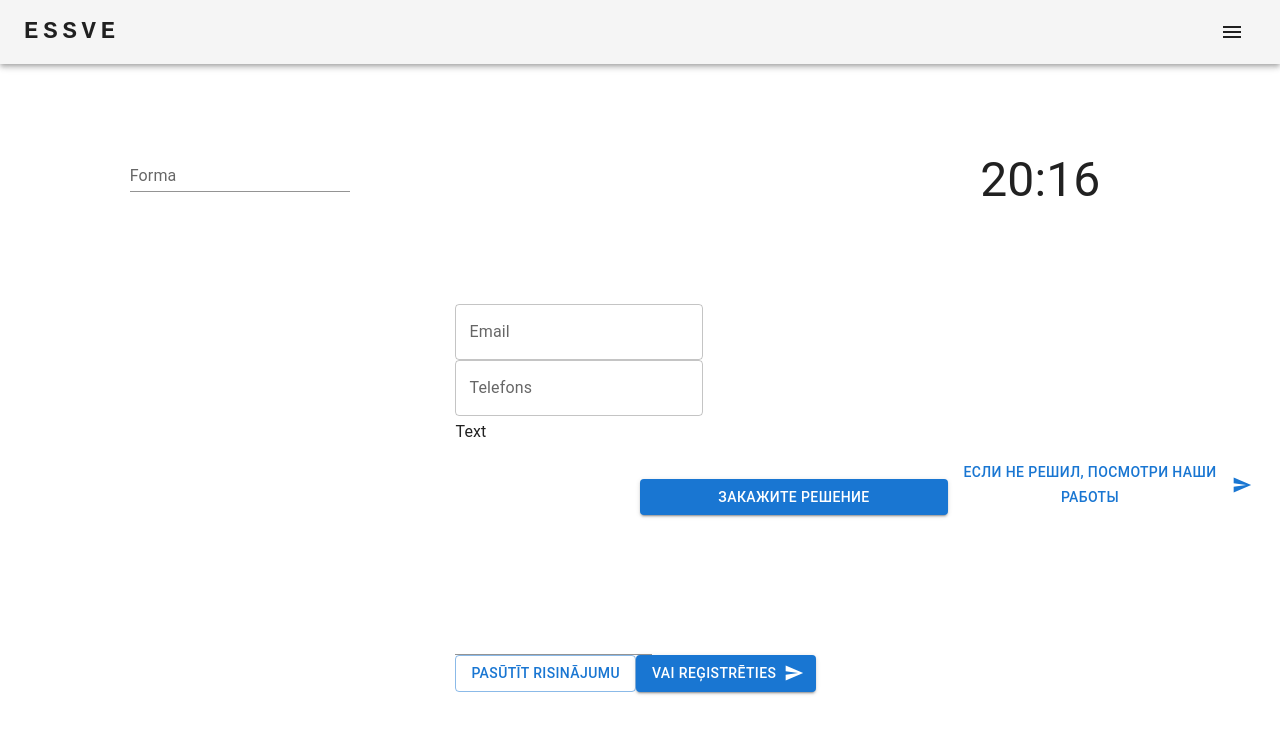
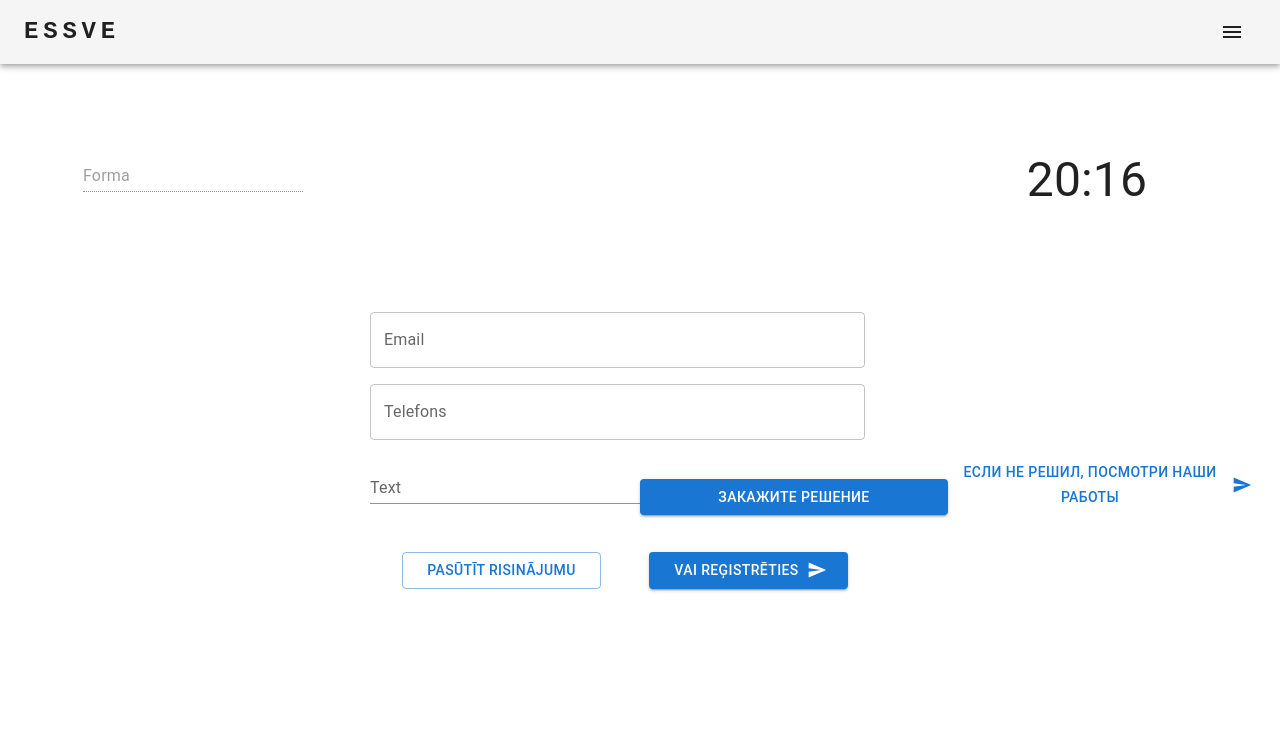
Before and after one commit to cropez/IDS, a React (Create React App) app in the folder client/: page /informacija in a window 1280 px wide. Shown: the top 734 px of the page. Built offline with nearby package versions, Linux system fonts and the light colour scheme.

Commit message:
сделяль

```diff
--- a/client/src/pages/informacija.jsx
+++ b/client/src/pages/informacija.jsx
@@ -28,23 +28,17 @@ export default function Dashboard() {
 
 <Grid container xs={12} justifyContent="center" mt={10} fontSize="xxx-large">
 
-  <TextField label="Forma" variant="standard" />
+  <TextField disabled label="Forma"  variant="standard" />
 </Grid>
 <Grid item xs={12} md={10} mt={30}>
-<TextField label="Email" />
-<TextField label="Telefons" />
-<TextField
-          id="standard-multiline-static"
-          multiline
-          rows={10}
-          defaultValue="Text"
-          variant="standard"
-        />
-        <Button variant="outlined" >
-             Pasūtīt risinājumu
-        </Button>
-          <Button variant="contained"  endIcon={<SendIcon />}>
-            Vai reģistrēties
+<TextField sx={{ m: 1, width: '55ch' }} label="Email" />
+<TextField sx={{ m: 1, width: '55ch' }} label="Telefons" />
+<TextField id="standard-basic" sx={{ m: 1, width: '55ch' }} rows={10} variant="standard" label="Text" />
+  <Button sx={{ m: 5, width: '25ch' }} variant="outlined" >
+    Pasūtīt risinājumu
+      </Button>
+        <Button variant="contained"  sx={{ m: 1, width: '25ch' }} endIcon={<SendIcon />}>
+          Vai reģistrēties
           </Button>
 </Grid>
       <Grid container xs={12} justifyContent="center" mt={10} fontSize="xxx-large">
```
